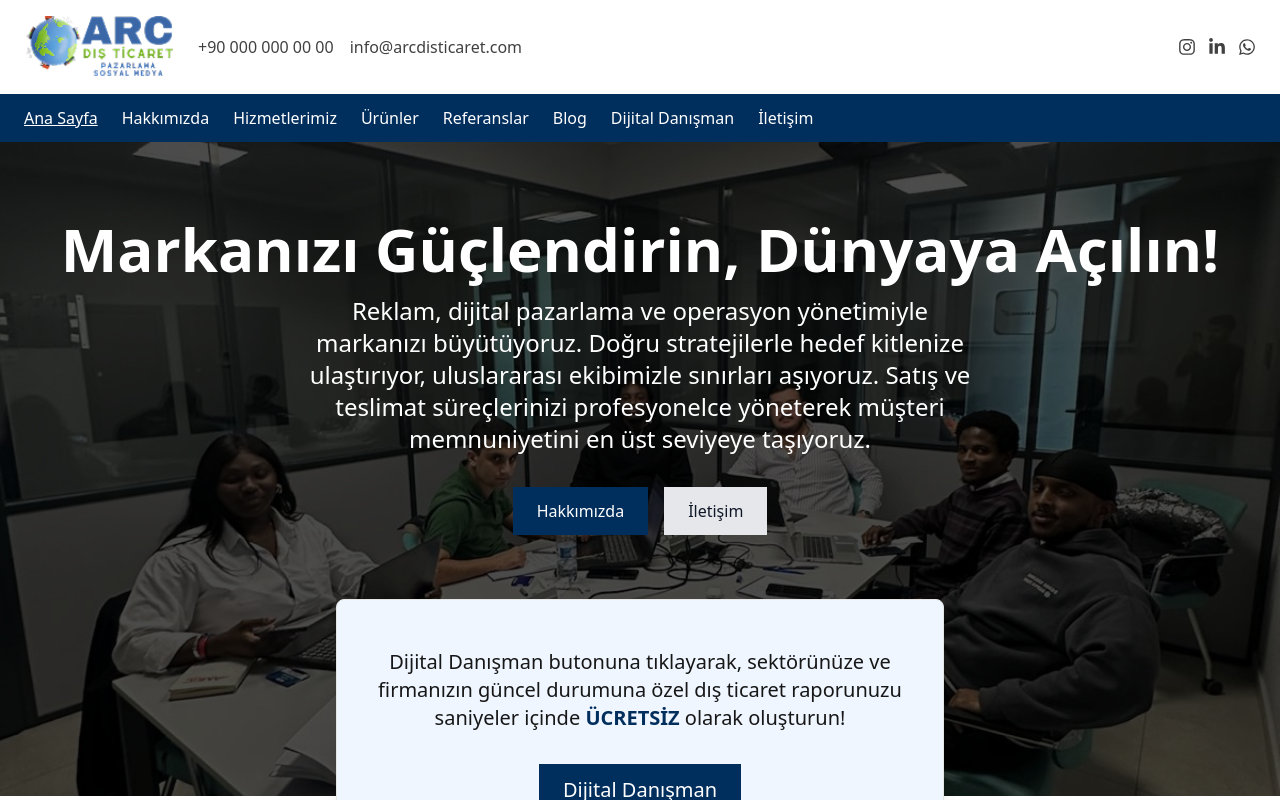
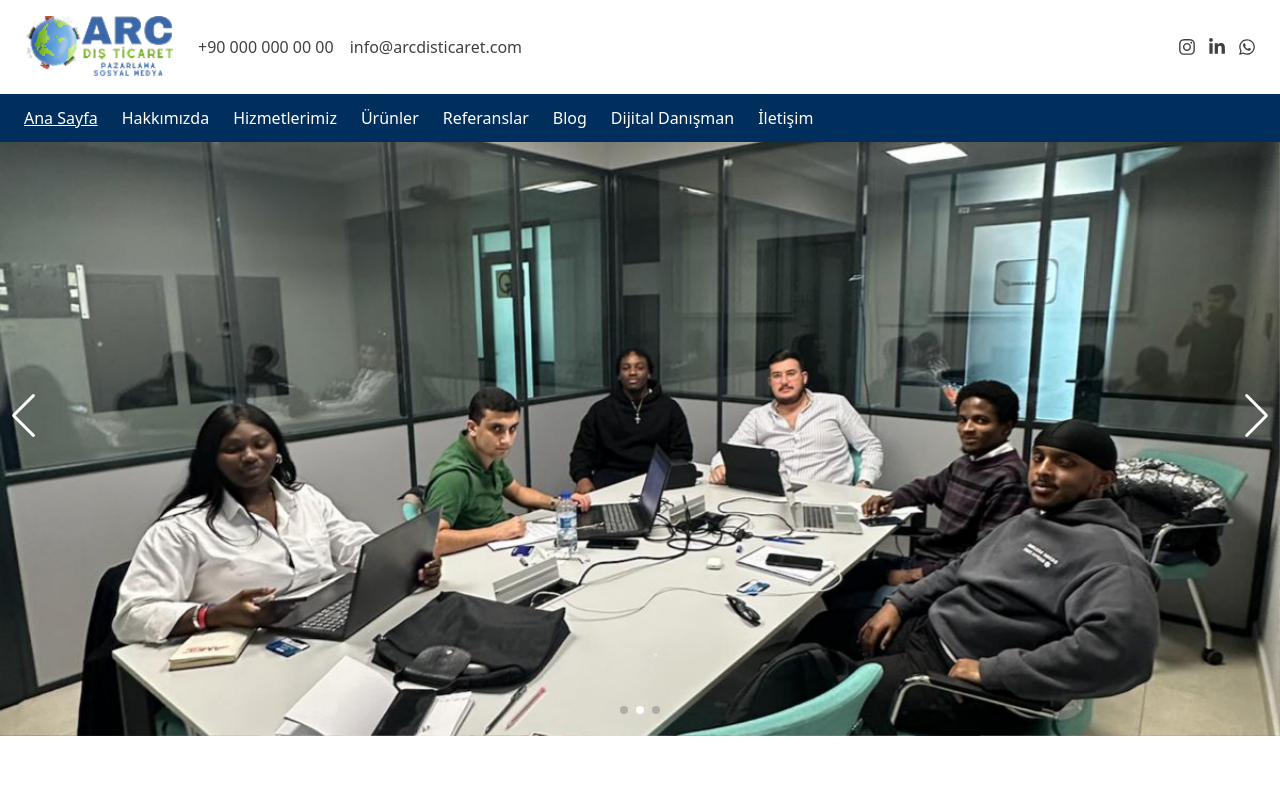
Before and after one commit to poyrazavsever/arc_foreign_trade, a Next.js app: page / in a window 1280 px wide. Shown: the top 800 px of the page. Built offline with nearby package versions, Linux system fonts and the light colour scheme.

Commit message:
feat: enhance HeroSection with navigation and pagination features

```diff
--- a/components/Home/HeroSection.jsx
+++ b/components/Home/HeroSection.jsx
@@ -1,76 +1,49 @@
-import React from 'react';
-import Image from 'next/image';
-import { Swiper, SwiperSlide } from 'swiper/react';
-import 'swiper/css';
-import 'swiper/css/effect-fade';
-import { EffectFade, Autoplay } from 'swiper/modules';
+import React from "react";
+import Image from "next/image";
+import { Swiper, SwiperSlide } from "swiper/react";
+import "swiper/css";
+import "swiper/css/effect-fade";
+import "swiper/css/navigation";
+import "swiper/css/pagination";
+import { EffectFade, Autoplay, Navigation, Pagination } from "swiper/modules";
 
 const HeroSection = () => {
   const images = [
-    '/Images/hero1.jpg',
-    '/Images/hero2.jpg',
-    '/Images/hero3.jpg'
+    "/Images/hero1.jpg",
+    "/Images/hero2.jpg",
+    "/Images/hero3.jpg",
   ];
 
   return (
-    <div className="relative h-[700px] mt-24 mb-42 md:mb-24">
-      {/* Slider Bölümü */}
+    <div className="relative h-[80vh] mt-24">
       <Swiper
-        modules={[EffectFade, Autoplay]}
+        modules={[EffectFade, Autoplay, Navigation, Pagination]}
         effect="fade"
         autoplay={{ delay: 3000, disableOnInteraction: false }}
         loop
+        navigation
+        pagination={{ clickable: true }}
+        style={{
+          "--swiper-navigation-color": "#fff",
+          "--swiper-pagination-color": "#fff",
+          "--swiper-pagination-bottom": "16px",
+        }}
         className="absolute inset-0 w-full h-full"
       >
         {images.map((src, index) => (
           <SwiperSlide key={index}>
             <div className="relative w-full h-full">
-              <Image src={src} alt={`Hero Image ${index + 1}`} layout="fill" objectFit="cover" />
-              <div className="absolute inset-0 bg-black opacity-70"></div>
+              <Image
+                src={src}
+                alt={`Hero Image ${index + 1}`}
+                fill
+                style={{ objectFit: "cover" }}
+                priority={index === 0}
+              />
             </div>
           </SwiperSlide>
         ))}
       </Swiper>
-
-      {/* Metin Bölümü */}
-      <div className="absolute -bottom-48 inset-0 flex flex-col justify-center items-center text-center px-8 text-white z-40">
-
-        <h1 className="text-3xl md:text-5xl lg:text-6xl font-bold mb-4">
-          Markanızı Güçlendirin, Dünyaya Açılın!
-        </h1>
-        <p className="text-lg md:text-xl lg:text-2xl mb-8 max-w-2xl">
-          Reklam, dijital pazarlama ve operasyon yönetimiyle markanızı büyütüyoruz. Doğru
-          stratejilerle hedef kitlenize ulaştırıyor, uluslararası ekibimizle sınırları aşıyoruz.
-          Satış ve teslimat süreçlerinizi profesyonelce yöneterek müşteri memnuniyetini en
-          üst seviyeye taşıyoruz.
-        </p>
-        <div className="flex space-x-4">
-          <a href="/about">
-            <button className="bg-primary text-white px-6 py-3 hover:bg-blue-700 transition cursor-pointer">
-              Hakkımızda
-            </button>
-          </a>
-          <a href="contact">
-            <button className="bg-gray-200 text-gray-900 px-6 py-3 hover:bg-gray-300 transition cursor-pointer">
-              İletişim
-            </button>
-          </a>
-        </div>
-
-        <div className='w-full md:w-1/2 bg-blue-50 backdrop-blur-3xl border border-neutral-200 shadow-xl py-12 px-8 mt-16 flex flex-col items-center justify-center gap-8 rounded-lg'>
-          <h2 className='text-neutral-900 font-medium text-base md:text-xl'>Dijital Danışman butonuna tıklayarak, sektörünüze ve firmanızın güncel durumuna özel dış ticaret raporunuzu saniyeler içinde <span className='font-bold text-primary'>ÜCRETSİZ</span> olarak oluşturun!</h2>
-
-          <a href="/ai-assistant">
-            <button className="bg-primary text-white text-xl px-6 py-3 hover:bg-blue-700 transition cursor-pointer">
-              Dijital Danışman
-            </button>
-          </a>
-
-        </div>
-
-      </div>
-
-
     </div>
   );
 };
```
